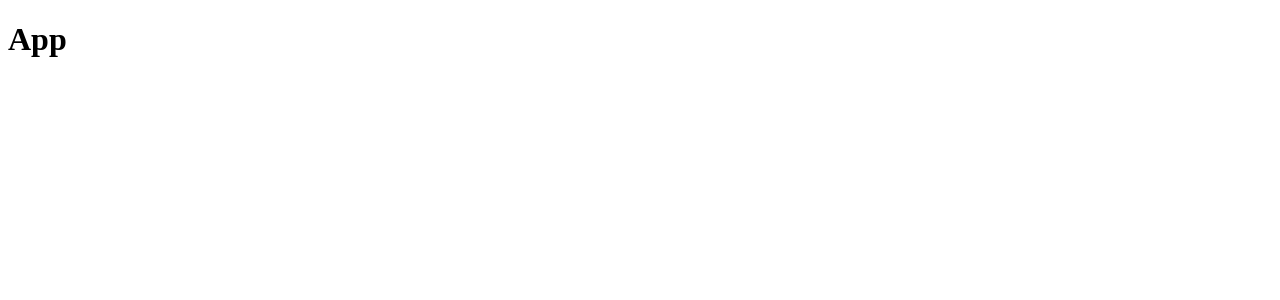
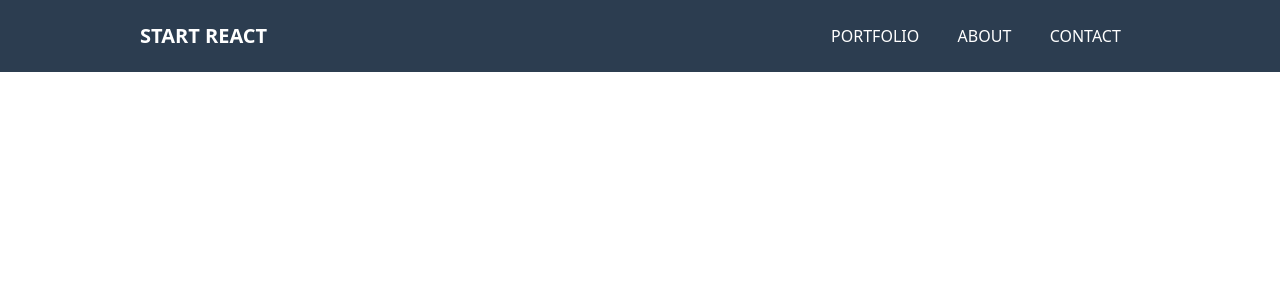
Before and after one commit to ShaimaaAKamal/simpleReactPorfolio, a React (Create React App) app: page / in a window 1280 px wide. Shown: the top 300 px of the page. Built offline with nearby package versions, Linux system fonts and the light colour scheme.

Commit message:
add nav icon

```diff
--- a/package.json
+++ b/package.json
@@ -3,6 +3,8 @@
   "version": "0.1.0",
   "private": true,
   "dependencies": {
+    "@fortawesome/fontawesome-free": "^6.2.0",
+    "@fortawesome/free-solid-svg-icons": "^6.2.0",
     "@fortawesome/react-fontawesome": "^0.2.0",
     "@testing-library/jest-dom": "^5.16.5",
     "@testing-library/react": "^13.4.0",
--- a/src/App.js
+++ b/src/App.js
@@ -1,9 +1,9 @@
 // import './App.css';
-
+import { Navbar } from "./components/Navbar/navbar";
 function App() {
   return (
     <div className="App">
-      <h1>App</h1>
+      <Navbar/>
     </div>
   );
 }
--- /dev/null
+++ b/src/components/Navbar/navbar.jsx
@@ -0,0 +1,35 @@
+import React, { Component } from 'react'
+
+export  class Navbar extends Component {
+  render() {
+    return (
+        <>
+        <div className='bg-nav position-fixed top-0 w-100 '>
+         <div className="parent mx-auto">
+         <nav className="navbar navbar-expand-lg ">
+           <div className="container">
+                <a className="navbar-brand" href="#">Start react</a>
+                <button className="navbar-toggler" type="button" data-bs-toggle="collapse" data-bs-target="#navbarSupportedContent" aria-controls="navbarSupportedContent" aria-expanded="false" aria-label="Toggle navigation">
+                 <div className='text-white d-flex align-items-center menuIcon small'><span className='fw-semibold'>menu</span> <i className="fa-solid fa-bars ms-1 fa-xs"></i></div>
+                </button>
+                <div className="collapse navbar-collapse" id="navbarSupportedContent">
+                <ul className="navbar-nav ms-auto mb-2 mb-lg-0">
+                    <li className="nav-item">
+                    <a className="nav-link" aria-current="page" href="#">Portfolio</a>
+                    </li>
+                    <li className="nav-item">
+                    <a className="nav-link" href="#">About</a>
+                    </li>
+                    <li className="nav-item">
+                    <a className="nav-link" href="#">Contact</a>
+                    </li>
+                </ul>
+                </div>
+            </div>
+        </nav>
+         </div>
+        </div>
+        </>
+    )
+  }
+}
--- /dev/null
+++ b/src/css/style.css
@@ -0,0 +1,40 @@
+.bg-nav{
+  background-color: #2C3D50;
+}
+
+nav a{
+    color:#fff !important;
+    text-transform: uppercase;
+    font-weight:bolder;
+}
+
+.nav-link,.menuIcon{
+    padding:1rem 1.2rem !important;
+    display: inline-block;
+}
+.menuIcon{
+    padding:.5rem !important;
+    display: inline-block;
+}
+
+.menuIcon span{
+    margin-bottom:2px;
+    display: inline-block;
+}
+.nav-link.active ,.menuIcon{
+    background-color: #1CBB9D;
+    border-radius: .5rem;
+}
+
+.nav-link:hover{
+    color:#1CBB9D !important;
+}
+
+
+
+@media screen and (min-width:992px) {
+    .parent{
+        width:80%;
+    }
+
+}
--- a/src/index.js
+++ b/src/index.js
@@ -1,6 +1,10 @@
 import React from 'react';
 import ReactDOM from 'react-dom/client';
 import App from './App';
+import '../node_modules/bootstrap/dist/css/bootstrap.min.css';
+import '../node_modules/bootstrap/dist/js/bootstrap.bundle.min.js'
+import '../node_modules/@fortawesome/fontawesome-free/css/all.min.css'
+import './css/style.css'
 import reportWebVitals from './reportWebVitals';
 
 const root = ReactDOM.createRoot(document.getElementById('root'));
```
Also changed, not shown: 1 other file (tests, documents, lock files or other folders).
